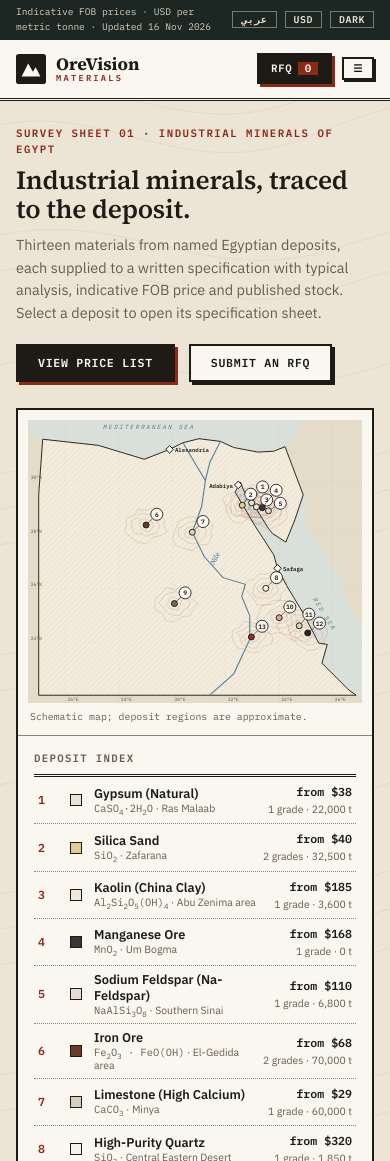
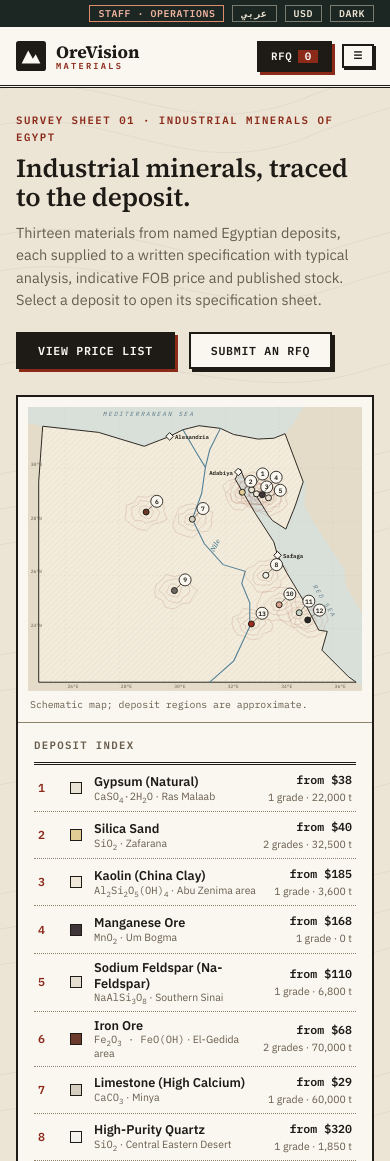
Before and after one commit to MuhammedKhalaf42/OreVision-Materials, a plain HTML site: page index.html in a window 390 px wide. Shown: the top 1161 px of the page. Drawn offline with Linux system fonts and the light colour scheme; no server answers.

Commit message:
Add Staff entrance to the operations console
Visible 'Staff · Operations' button in the top bar and a footer link
to ops.html; phone top bar keeps the buttons on one line.

Co-Authored-By: Claude Opus 5.5 <noreply@anthropic.com>
Claude-Session: https://claude.ai/code/session_016jVdZVyQGsNmKCMfqNKd89

```diff
--- a/index.html
+++ b/index.html
@@ -27,6 +27,7 @@
   <div class="utility-inner">
     <p><span data-i18n="util.note">Indicative FOB prices · USD per metric tonne · Updated</span> <span id="lastUpdatedTop"></span></p>
     <div class="utility-actions">
+      <a class="util-btn staff-link" href="ops.html" data-i18n="util.staff">Staff · Operations</a>
       <button class="util-btn" id="langToggle" type="button" title="العربية / English">عربي</button>
       <button class="util-btn" id="currencyToggle" type="button" title="Currency">USD</button>
       <button class="util-btn" id="themeToggle" type="button" title="Light / dark">Dark</button>
@@ -228,6 +229,7 @@
       <a href="#market" data-i18n="nav.market">Market Data</a>
       <a href="#about" data-i18n="nav.about">Quality &amp; Compliance</a>
       <a href="credits.html" data-i18n="footer.credits">Photo credits</a>
+      <a href="ops.html" data-i18n="footer.staff">Staff area: Operations console</a>
     </div>
     <div>
       <h4 data-i18n="footer.trade">Trade terms</h4>
--- a/materials.js
+++ b/materials.js
@@ -381,6 +381,8 @@ Object.assign(I18N.en, {
   "cert.origin": "Deposit",
   "cert.issued": "Issued from the price list dated",
   "cert.stamp": "Typical values",
+  "util.staff": "Staff · Operations",
+  "footer.staff": "Staff area: Operations console",
 });
 
 Object.assign(I18N.ar, {
@@ -486,4 +488,6 @@ Object.assign(I18N.ar, {
   "cert.origin": "الرواسب",
   "cert.issued": "صادرة من قائمة الأسعار بتاريخ",
   "cert.stamp": "قيم نموذجية",
+  "util.staff": "الموظفون · العمليات",
+  "footer.staff": "منطقة الموظفين: لوحة العمليات",
 });
--- a/styles.css
+++ b/styles.css
@@ -585,3 +585,11 @@ body.ar .footer-inner h4, body.ar .docs-box h3, body.ar .hero-stats dt, body.ar
 body.ar .kv-table thead th, body.ar .market-table thead th, body.ar .view-toggle button, body.ar .figcaption,
 body.ar .cert-photo figcaption, body.ar .survey-map figcaption, body.ar .mp-map figcaption, body.ar .sel-tag,
 body.ar .section-head h2::before { font-family: var(--font-ar); letter-spacing: 0; }
+
+/* Staff entrance to the operations console */
+.utility-bar .staff-link { border-color: #e08a6c; color: #f0b39f; }
+.utility-bar .staff-link:hover { background: #e08a6c; color: #1c2622; border-color: #e08a6c; }
+@media (max-width: 680px) {
+  .utility-inner > p { display: none; }
+  .utility-inner { justify-content: flex-end; }
+}
```
